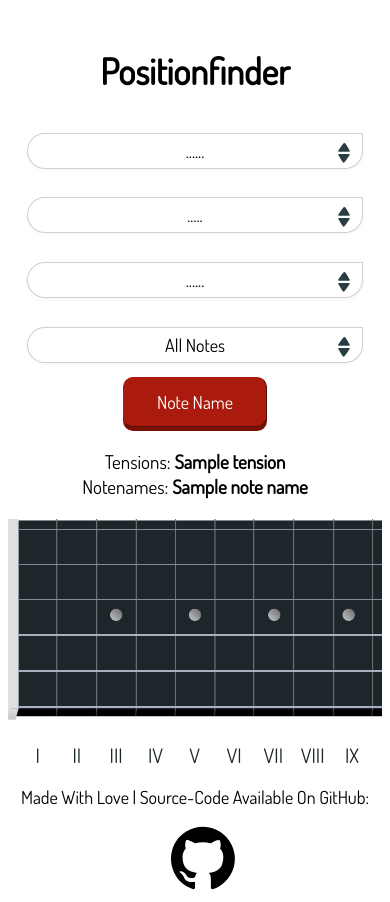
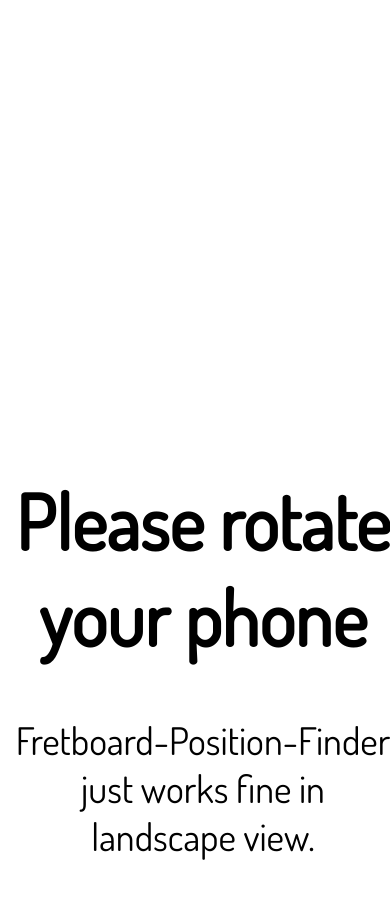
Before and after one commit to hybridpicker/fretboard-position-finder, a Django app: template templates/fretboard.html in a window 390 px wide. After the commit the page ends 860 px from the top, so only its background shows below. Run offline with Django 3.2, Linux system fonts and the light colour scheme; the template is opened without the code that fills it: most values are stand-ins (such as "Sample title", 1, 10 or a date in 2020).

Commit message:
mobile hide portrait view

```diff
--- a/static/css/fretboard.css
+++ b/static/css/fretboard.css
@@ -448,3 +448,28 @@ footer div{
 #github:hover .st0{
   fill:rgb(171,173,193);
 }
+.mbs-portrait{
+  display:none;
+  width: 100vw;
+  height: 100vh;
+}
+@media only screen and (orientation:portrait) {
+ .mbs{
+   display:none;
+ }
+ .mbs-portrait{
+   display:block
+ }
+ body{
+   font-size: 38px;
+ }
+}
+.rotate-container{
+  margin:auto;
+}
+.rotate-container{
+  text-align: center;
+  position: fixed;
+  top: 50%;
+  width: 100vw;
+}
--- a/templates/fretboardbase.html
+++ b/templates/fretboardbase.html
@@ -33,6 +33,12 @@
 </head>
 {% block head %}
 {% endblock %}
+<div class="mbs-portrait">
+  <div class="rotate-container">
+    <h1>Please rotate your phone</h1>
+    <p>Fretboard-Position-Finder just works fine in landscape view.</p>
+  </div>
+</div>
 
 <div class="mbs">
   {% block heading %}
```
